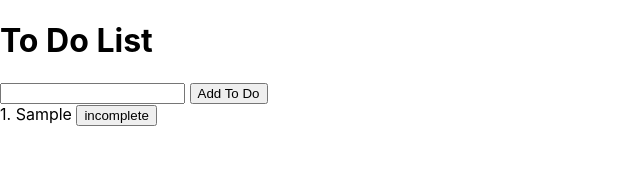
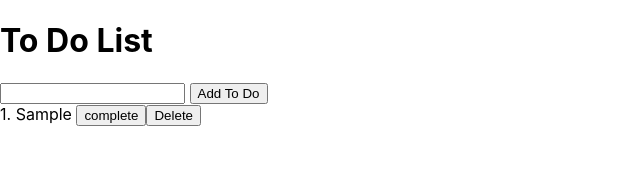
Before and after one commit to jenni4xiong/todo, a React (Create React App) app in the folder app/: page / in a window 1280 px wide. Both pictures are taken after typing "Sample" into the empty fields and a click on the button "Add To Do". Shown: the top 194 px of the page, without its empty margins (0-640 px from the left). Built offline with nearby package versions, Linux system fonts and the light colour scheme.

Commit message:
finished todo

```diff
--- a/app/src/App.tsx
+++ b/app/src/App.tsx
@@ -46,7 +46,13 @@ const App = (): JSX.Element => {
     setTodos(updatedTodos)
   }
 
-  console.log(todos)
+  const removeTodo = (index: number): void => {
+    const updatedTodos: ITodo[] = [...todos]
+    console.log('index to remove', index)
+    updatedTodos.splice(index, 1)
+    setTodos(updatedTodos)
+  }
+
   return (
     <Fragment>
       <h1>To Do List</h1>
@@ -58,9 +64,14 @@ const App = (): JSX.Element => {
       <section>
         {todos.map((todo: ITodo, index: number) => (
           <div key={index}>
-            {index + 1}. {todo.text}
+            {index + 1}.
             {' '}
-            <button type="button" onClick={() => toggleCompleteTodo(index)}>{todo.complete ? 'completed' : 'incomplete'}</button>
+            <span style={{ textDecoration: todo.complete ? 'line-through' : 'none' }}>
+              {todo.text}
+            </span>
+            {' '}
+            <button type="button" onClick={() => toggleCompleteTodo(index)}>{todo.complete ? 'incomplete' : 'complete'}</button>
+            <button type="button" onClick={() => removeTodo(index)}>Delete</button>
           </div>
         ))}
       </section>
```
